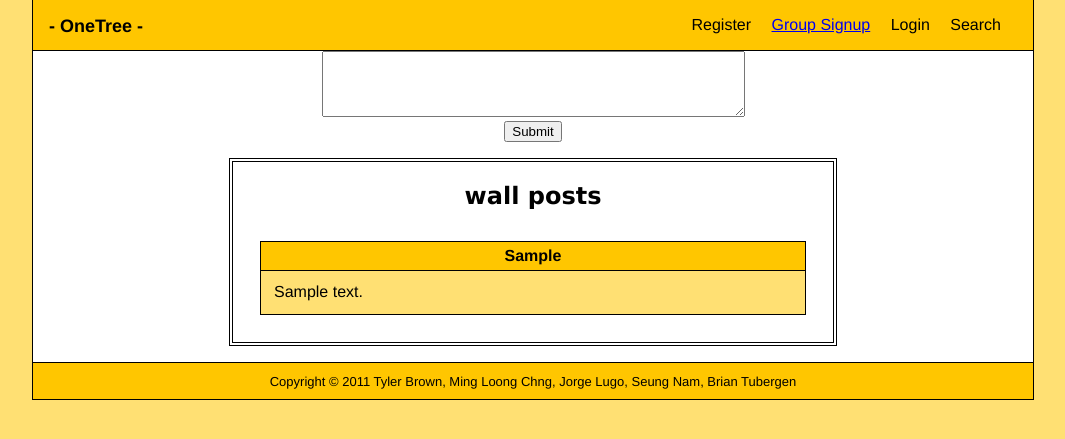
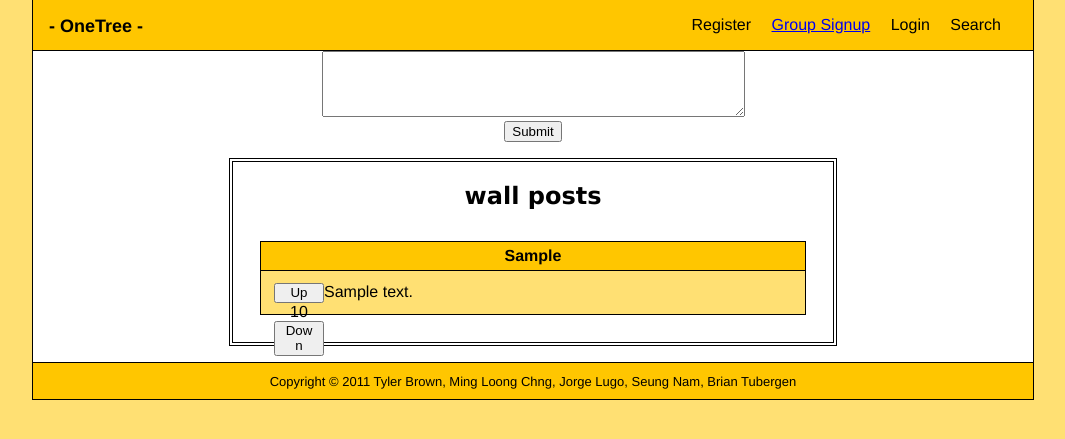
Before and after one commit to tubergen/OneTree, a Django app: template templates/base_wall.html in a window 1280 px wide. Shown: the part 17-456 px from the top of the page, without its empty margins (107-1172 px from the left). Run offline with Django 3.2, Linux system fonts and the light colour scheme; the template is opened without the code that fills it: most values are stand-ins (such as "Sample title", 1, 10 or a date in 2020).

Commit message:
started adding up / down votes; did ajax vote score updating

```diff
--- a/apps/common/models.py
+++ b/apps/common/models.py
@@ -32,6 +32,9 @@ class Post(models.Model):
     class Meta:
         abstract = True  # post instances cannot be declared
         ordering = ['-date']
+
+    def score(self):
+        return self.upvotes - self.downvotes;
 
     def __unicode__(self):
         return self.text; # temporary since other fields can be blank
--- a/static/stylesheets/wall.css
+++ b/static/stylesheets/wall.css
@@ -10,12 +10,34 @@
     padding: .3em;
 }
 
-.announcement-text {
+.announcement-content {
     border: 1px solid;
     border-top: 0px;
     padding: .8em;
     text-align: left;
     background-color: #FFE073;
+}
+
+.announcement-votes {
+    text-align: center;
+    float: left;
+/*    padding-right: .8em; */
+}
+
+.announcement-text {
+}
+
+.vote-button {
+    width: 50px;
+    /* html buttons seem to have padding / margins built in by default */
+    padding-top: 0px;
+    margin-top: 0px;
+}
+
+#up-button {
+}
+
+#down-button {
 }
 
 #wall-submit {
--- a/templates/includes/wall/wall_content.html
+++ b/templates/includes/wall/wall_content.html
@@ -1,6 +1,38 @@
+{% comment %}
+I just wanted to see if I could do Ajax. We can move this stuff out of here later.
+{% endcomment %}
+
+<script src="http://code.jquery.com/jquery-latest.js"></script>
+<script type="text/javascript" charset="utf-8">
+
+  // vote_type specifies if this was up or down vote; ann_id identifies announcement
+  function update_vote(vote_type, ann_id)
+  {
+     var data = {"vote_type":vote_type, "ann_id":ann_id};
+     $.getJSON("/_post/update_vote", data, function(data) {
+       var score = data;
+       $("#vote-score-"+ann_id).html(score);
+     });
+  }
+</script>
+
 {% for announcement in announcements %}
 <div class="announcement-box">
     <div class="announcement-group">{{ announcement.origin_group }}</div>
-    <div class="announcement-text">{{ announcement.text }}</div>
+    <div class="announcement-content">
+      <div class="announcement-votes">
+	<div>
+	  <button type="button" class="vote-button" id="up-button"
+		  onClick="update_vote('up', {{announcement.id}})">Up</button>
+	</div>
+	{# is this id assignment hacky? #}
+	<div id="vote-score-{{announcement.id}}">{{ announcement.score }}</div>
+	<div>
+	  <button type="button" class="vote-button" id="down-button"
+		  onClick="update_vote('down', {{announcement.id}})">Down</button>
+	</div>
+      </div>
+      <div class="announcement-text">{{ announcement.text }}</div>
+    </div>
 </div>
 {% endfor %}
--- a/urls.py
+++ b/urls.py
@@ -1,6 +1,7 @@
 from django.conf.urls.defaults import *
 from OneTree.apps.group_page.views import group_page
 from OneTree.apps.group_signup.views import create_group
+from OneTree.apps.wall.views import update_vote
 from django.conf import settings
 
 # Uncomment the next two lines to enable the admin:
@@ -19,6 +20,7 @@ urlpatterns = patterns('',
     #(r'^group/$', group_page),
     (r'^group/(\w+)/$', group_page),
     (r'^group-signup/$', create_group),
+    (r'^_post/update_vote/$', update_vote),
 )
 
 # on our own computers, serve static files properly
```
Also changed, not shown: apps/wall/views.py (+26 -0 lines), 1 other file.
